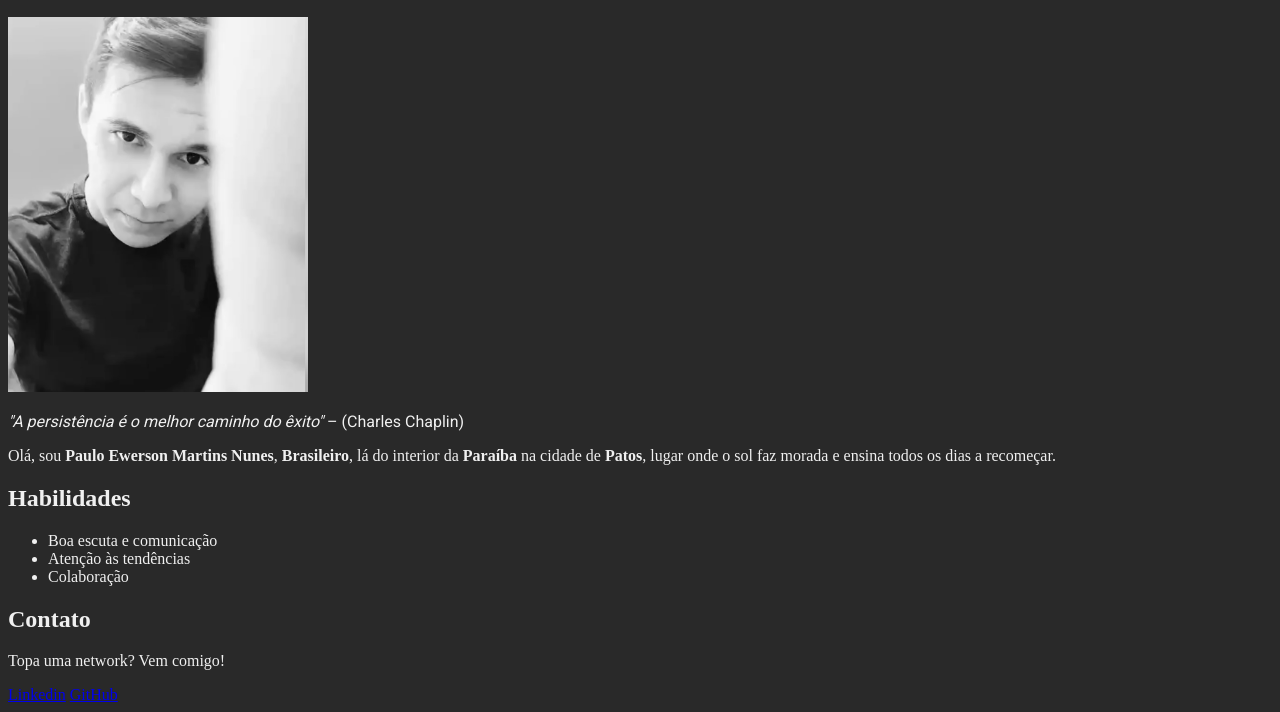
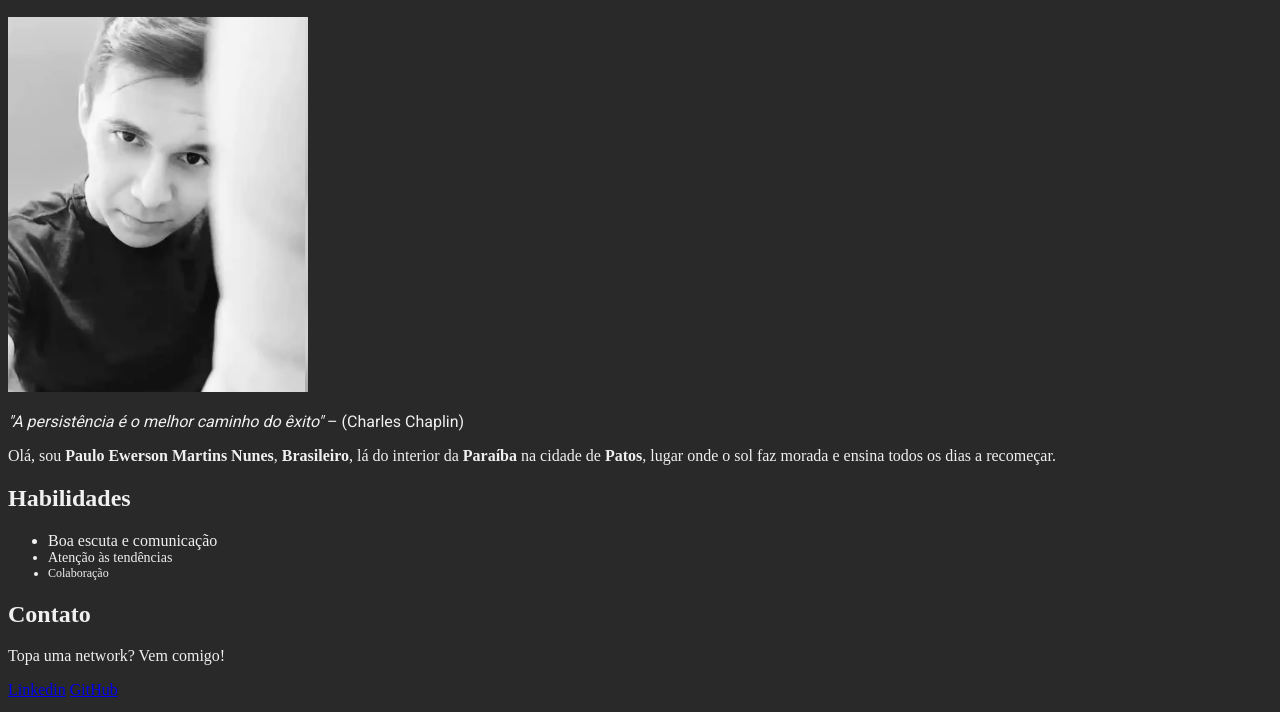
Before and after one commit to PauloEwerson/PauloEwerson.github.io, a plain HTML site: page index.html in a window 1280 px wide. Shown: the part 181-893 px from the top of the page. Drawn offline with Linux system fonts and the light colour scheme.

Commit message:
Define tamanhos diferentes para os elementos da lista de habilidades

```diff
--- a/index.html
+++ b/index.html
@@ -24,6 +24,19 @@
       text-decoration: none;
       color: #f0f0f0;
     }
+
+    .lista-habilidades1 {
+      font-size: 16px;
+    }
+
+    .lista-habilidades2 {
+      font-size: 14px;
+    }
+
+    .lista-habilidades3 {
+      font-size: 12px;
+    }
+
   </style>
 
 </head>
@@ -76,9 +89,9 @@
 <h2 id="habilidades">Habilidades</h2>
 
 <ul>
-  <li>Boa escuta e comunicação</li>
-  <li>Atenção às tendências</li>
-  <li>Colaboração</li>
+  <li class="lista-habilidades1">Boa escuta e comunicação</li>
+  <li class="lista-habilidades2">Atenção às tendências</li>
+  <li class="lista-habilidades3">Colaboração</li>
 </ul>
 
 <!-- END HABILIDADES -->
```
